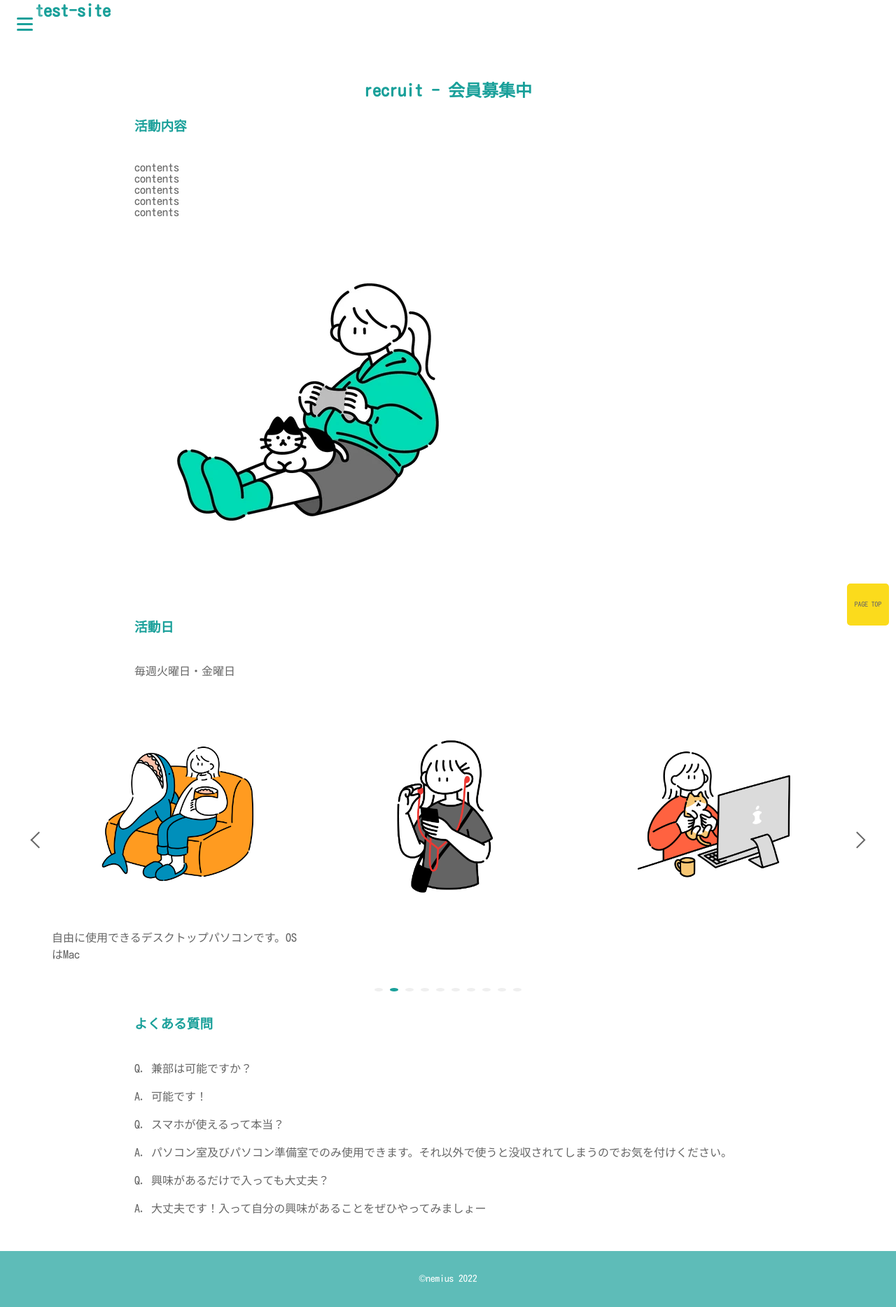
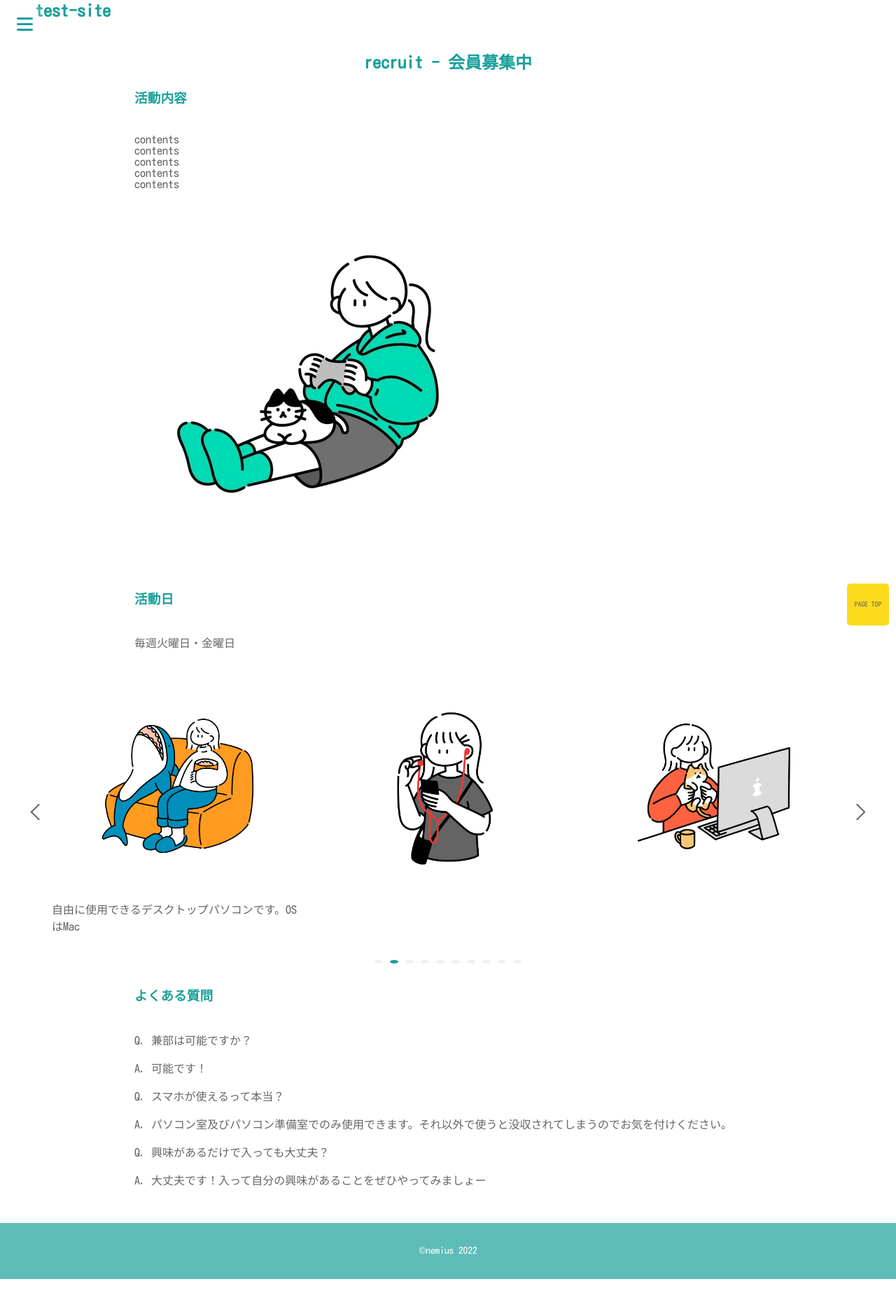
Before and after one commit to n0cti1ucent/test-site, a Jekyll site: the page built from recruit.html, in a window 1280 px wide. Shown: the whole page at 70% size. Built offline with Jekyll 4.4.1, drawn with Linux system fonts in a browser that asks for light colours; after the commit the page ends 1828 px from its top, so only the background shows below that.

Commit message:
change header

```diff
--- a/assets/css/header.css
+++ b/assets/css/header.css
@@ -1,7 +1,4 @@
-header {
-    height: 5vh;
-    padding-bottom: 5vh;
-}
+
 h1 {
     font-size: 24px;
     font-family: 'Kosugi Maru', 瞬きノ明朝, serif;
```
